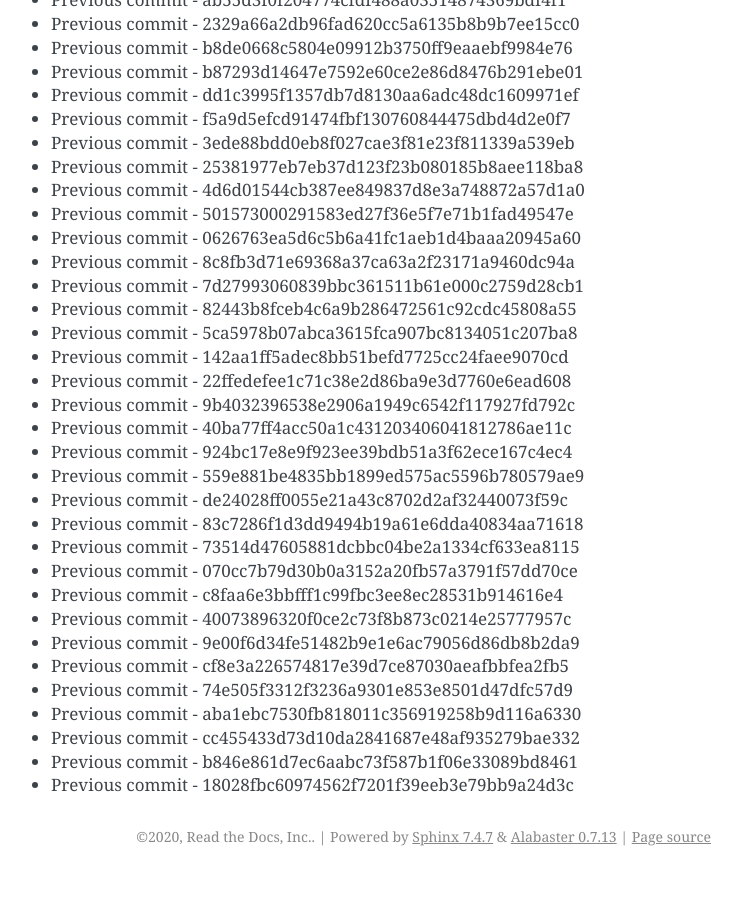
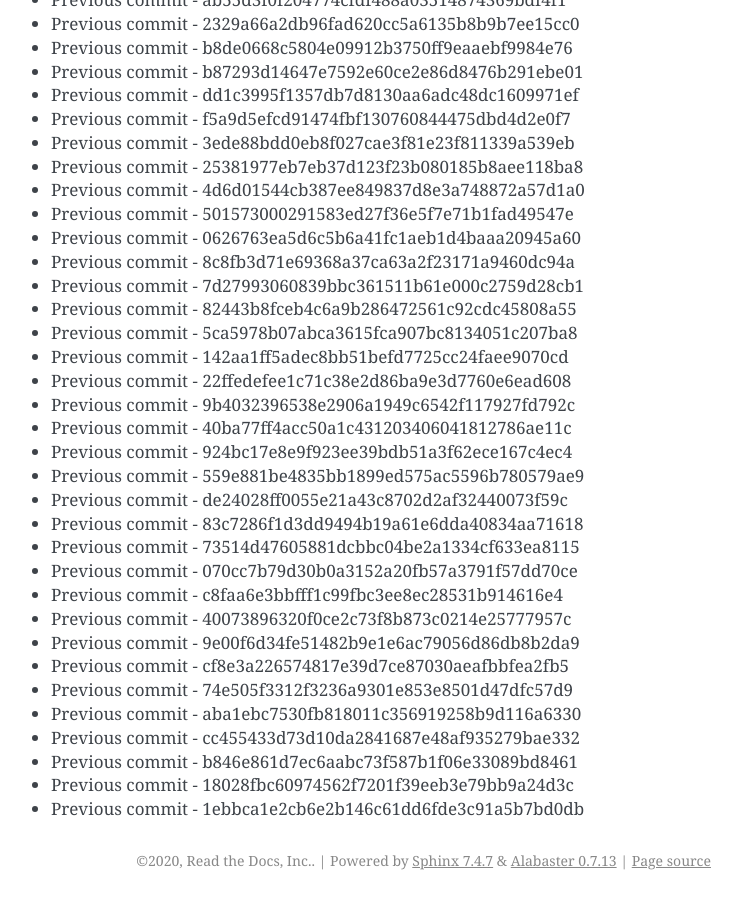
Before and after one commit to readthedocs/rtd-git-stresstest, a Sphinx documentation site: the page built from docs/updates.rst, in a window 1280 px wide and 900 px high, scrolled down 48035 px. Shown: the whole window, without its empty margins (399-1141 px from the left). Built offline with Sphinx 7.4.7, drawn with Linux system fonts in a browser that asks for light colours; before the commit the page ends 48911 px from its top, so only the background shows below that.

Commit message:
Generating commit from previous: 1ebbca1e2cb6e2b146c61dd6fde3c91a5b7bd0db

```diff
--- a/docs/updates.rst
+++ b/docs/updates.rst
@@ -2050,3 +2050,4 @@ It can be tested for any performance characteristics.
 * Previous commit - cc455433d73d10da2841687e48af935279bae332
 * Previous commit - b846e861d7ec6aabc73f587b1f06e33089bd8461
 * Previous commit - 18028fbc60974562f7201f39eeb3e79bb9a24d3c
+* Previous commit - 1ebbca1e2cb6e2b146c61dd6fde3c91a5b7bd0db
```
